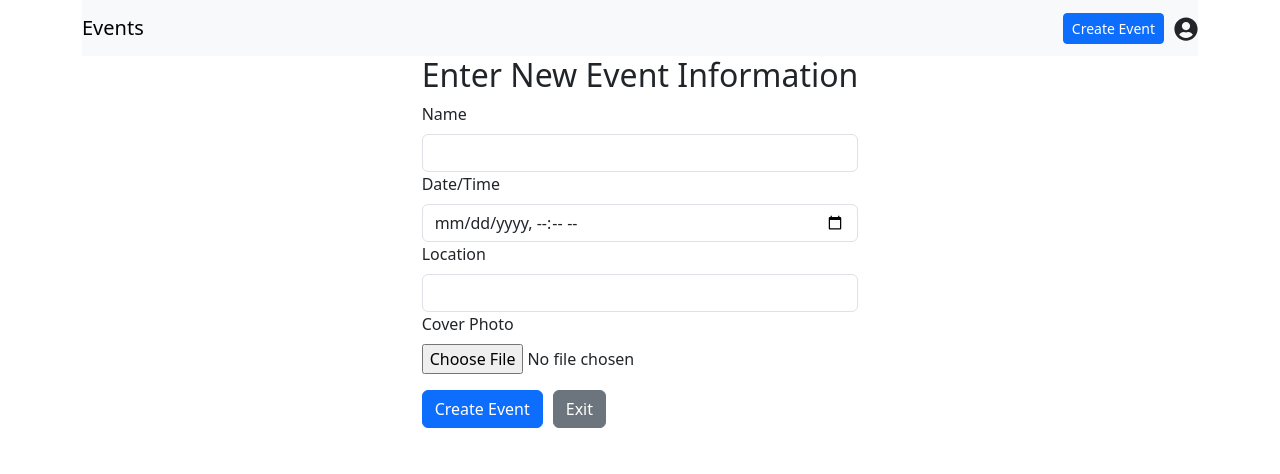
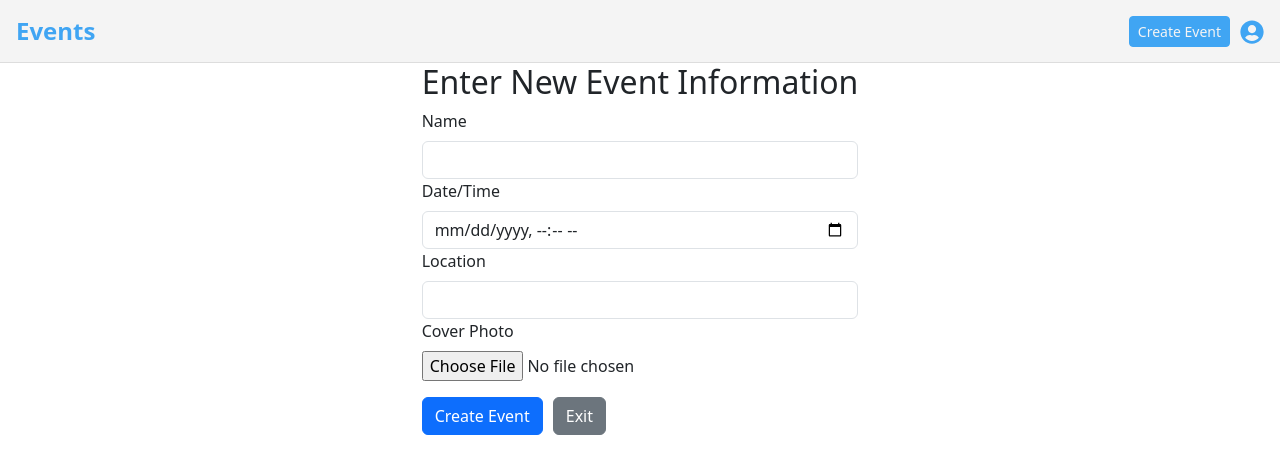
Before and after one commit to krakatorange/szechuan-client, a React (Create React App) app: page /events in a window 1280 px wide. Shown: the top 474 px of the page. Built offline with nearby package versions, Linux system fonts and the light colour scheme; no server answers; sample sign-in values are in the browser's storage.

Commit message:
UI completed of navbar

```diff
--- a/src/App.jsx
+++ b/src/App.jsx
@@ -1,6 +1,7 @@
 import './App.css';
 import React from 'react';
-import { BrowserRouter as Router, Route, Routes } from 'react-router-dom';
+import { BrowserRouter as Router, Route, Routes, useLocation } from 'react-router-dom';
+import CustomNavbar from './Components/CustomNavbar'; // adjust path if necessary
 import SignUp from './Components/Sign_up';
 import UploadFile from './Components/Upload_File';
 import Dashboard from './Components/Dashboard';
@@ -11,23 +12,34 @@ import { DirectoryPollerProvider } from './DirectoryPollerContext'; // Update th
 import ProtectedRoute from "./Protected-Route";
 
 function App() {
-
   return (
     <Router>
       <UserAuthContextProvider>
         <DirectoryPollerProvider> {/* <-- Wrap your Routes with DirectoryPollerContextProvider */}
-          <Routes>
-            <Route path='/dashboard' element={<ProtectedRoute ><Dashboard /></ProtectedRoute>} />
-            <Route path="/" element={<ProtectedRoute ><Dashboard /></ProtectedRoute>} />
-            <Route path="/signup" element={<SignUp />} />
-            <Route path='/event/:eventId' element={<ProtectedRoute><UploadFile/></ProtectedRoute>}/>
-            <Route path='/selfie/:userId' element={<ProtectedRoute><Selfie_Upload/></ProtectedRoute>}/>
-            <Route path='/events' element={<ProtectedRoute><Events/></ProtectedRoute>}/>
-          </Routes>
+          <RoutesWithNavbar />
         </DirectoryPollerProvider>
       </UserAuthContextProvider>
     </Router>
   );
 }
 
+function RoutesWithNavbar() {
+  const location = useLocation();
+  const isSignUpPage = location.pathname === '/signup'; // Add any other paths where you want to hide the navbar
+
+  return (
+    <>
+      {!isSignUpPage && <CustomNavbar />} {/* Hide navbar for signup page */}
+      <Routes>
+        <Route path='/dashboard' element={<ProtectedRoute ><Dashboard /></ProtectedRoute>} />
+        <Route path="/" element={<ProtectedRoute ><Dashboard /></ProtectedRoute>} />
+        <Route path="/signup" element={<SignUp />} />
+        <Route path='/event/:eventId' element={<ProtectedRoute><UploadFile/></ProtectedRoute>}/>
+        <Route path='/selfie/:userId' element={<ProtectedRoute><Selfie_Upload/></ProtectedRoute>}/>
+        <Route path='/events' element={<ProtectedRoute><Events/></ProtectedRoute>}/>
+      </Routes>
+    </>
+  );
+}
+
 export default App;
--- a/src/Components/CustomNavbar.jsx
+++ b/src/Components/CustomNavbar.jsx
@@ -1,23 +1,18 @@
-import React, { useState } from "react";
+import React, { useState, useRef, useEffect } from "react";
 import { Navbar, Button } from "react-bootstrap";
-import { FaUserCircle, FaFolder } from "react-icons/fa"; // Importing Folder icon
+import { FaUserCircle, FaFolder } from "react-icons/fa";
 import { Link, useNavigate } from "react-router-dom";
 import { useUserAuth } from "../UserContextProvider";
 import { useDirectoryPoller } from "../DirectoryPollerContext";
-
 
 function CustomNavbar() {
   const [showDrawer, setShowDrawer] = useState(false);
   const navigate = useNavigate();
   const { user, logOut } = useUserAuth();
   const userId = user?.uid;
-
-  // Directory Poller state and functions from context
-  const {
-    isPollerRunning,
-    currentEventId,
-    setShowMonitorImages,
-  } = useDirectoryPoller();
+  const { isPollerRunning, currentEventId, setShowMonitorImages } = useDirectoryPoller();
+  const userIconRef = useRef(null); // Ref for the user icon
+  const [drawerStyle, setDrawerStyle] = useState({});
 
   const toggleDrawer = () => {
     setShowDrawer(!showDrawer);
@@ -39,55 +34,129 @@ function CustomNavbar() {
     }
   };
 
-  const navItemsStyle = {
-    display: "flex",
-    alignItems: "center",
+  // Function to update the drawer position
+  const updateDrawerPosition = () => {
+    if (userIconRef.current) {
+      const rect = userIconRef.current.getBoundingClientRect();
+      const scrollTop = window.pageYOffset || document.documentElement.scrollTop;
+      const top = rect.top + scrollTop + rect.height; // position below the icon
+      const right = window.innerWidth - rect.right; // position aligned to the right of the icon
+
+      // Update drawer style
+      setDrawerStyle({
+        top: `${top}px`,
+        right: `${right}px`, // align to the right side of the icon
+        width: '300px', // increased width for the drawer
+        padding: '15px', // added padding for the drawer content
+      });
+    }
   };
 
-  const userIconStyle = {
-    cursor: "pointer",
-    marginLeft: "10px",
+  // Update drawer position when it's opened
+  useEffect(() => {
+    if (showDrawer) {
+      updateDrawerPosition();
+    }
+  }, [showDrawer]);
+
+  const styles = {
+    navbarContainer: {
+      width: '100%',
+      paddingLeft: 0,
+      paddingRight: 0,
+      backgroundColor: '#f4f4f4',
+    },
+    navbar: {
+      width: '100%',
+      backgroundColor: '#f4f4f4',
+      borderBottom: '1px solid #ddd',
+      padding: '0.5rem 1rem',
+    },
+    brand: {
+      color: '#40a5f3',
+      fontWeight: 'bold',
+      fontSize: '1.5rem',
+    },
+    navItems: {
+      display: 'flex',
+      alignItems: 'center',
+    },
+    directory: {
+      cursor: 'pointer',
+      marginRight: '15px',
+    },
+    eventId: {
+      marginLeft: '8px',
+      color: '#40a5f3',
+    },
+    button: {
+      backgroundColor: '#40a5f3',
+      color: '#f4f4f4',
+      borderColor: '#40a5f3',
+    },
+    userIcon: {
+      cursor: 'pointer',
+      marginLeft: '10px',
+      color: '#40a5f3',
+      position: 'relative',
+    },
+    customDrawer: {
+      position: 'absolute',
+      backgroundColor: 'white',
+      boxShadow: '0px 8px 16px 0px rgba(0,0,0,0.2)',
+      zIndex: 1,
+      transition: 'transform 0.3s ease-out', // Add this line for transition animation
+      transform: showDrawer ? 'translateX(0)' : 'translateX(100%)', // Add this line for sliding effect
+    },
+    drawerContent: {
+      display: 'flex',
+      flexDirection: 'column',
+      gap: '10px', // space between items
+    },
+    drawerButton: {
+      marginTop: '10px', // increased top margin for more space
+      backgroundColor: '#40a5f3',
+    },
+    userInfo: {
+      marginBottom: '15px', // space below user info section
+    },
   };
 
   return (
-    <div>
-      <Navbar bg="light" expand="lg" className="justify-content-between">
-      <Link to="/" className="navbar-brand">Events</Link>
-        <div style={navItemsStyle}>
-          {/* other navbar items */}
-          {currentEventId && ( // Only show the DirectoryPoller icon if there's an active event
-            <div
-              onClick={handleDirectoryPollerClick}
-              style={{ cursor: "pointer", marginRight: "15px" }}
-            >
-              <FaFolder color={isPollerRunning ? "green" : "grey"} size={24} />
-              {/* Display event name next to the icon */}
-              <span style={{ marginLeft: "8px" }}>{currentEventId}</span>
+    <div style={styles.navbarContainer}>
+      <Navbar expand="lg" style={styles.navbar} className="justify-content-between">
+        <Link to="/" style={styles.brand} className="navbar-brand">Events</Link>
+        <div style={styles.navItems}>
+          {currentEventId && (
+            <div onClick={handleDirectoryPollerClick} style={styles.directory}>
+              <FaFolder color={isPollerRunning ? "green" : "#40a5f3"} size={24} />
+              <span style={styles.eventId}>{currentEventId}</span>
             </div>
           )}
           <Link to="/events" className="mr-3">
-            <Button variant="primary" size="sm">
+            <Button variant="primary" size="sm" style={styles.button}>
               Create Event
             </Button>
           </Link>
-          <div style={userIconStyle} onClick={toggleDrawer}>
-            <FaUserCircle size={24} />
+          <div style={styles.userIcon} onClick={toggleDrawer} ref={userIconRef}>
+            <FaUserCircle size={24} color="#40a5f3" />
           </div>
         </div>
       </Navbar>
 
       {showDrawer && (
-        <div className="custom-drawer">
-          {/* Drawer content */}
-          <div className="drawer-content">
+        <div style={{ ...styles.customDrawer, ...drawerStyle }}>
+          <div style={styles.drawerContent}>
             <h5>User Information</h5>
-            {user && <p>Phone: {user.phoneNumber}</p>}
-            {/* Display user information here */}
-            <Button onClick={handleSelfie}>Take Selfie</Button>
-            <Button onClick={handleLogOut}>Sign Out</Button>
+            {user && (
+              <div style={styles.userInfo}>
+                <div>Phone:</div>
+                <div>{user.phoneNumber}</div>
+              </div>
+            )}
+            <Button style={styles.drawerButton} onClick={handleSelfie}>Take Selfie</Button>
+            <Button style={styles.drawerButton} onClick={handleLogOut}>Sign Out</Button>
           </div>
-          {/* Overlay for closing the drawer */}
-          <div className="drawer-overlay" onClick={toggleDrawer}></div>
         </div>
       )}
     </div>
--- a/src/Components/Dashboard.jsx
+++ b/src/Components/Dashboard.jsx
@@ -1,6 +1,5 @@
 import React, { useState, useEffect, useCallback, useRef } from "react";
 import { Container, Card } from "react-bootstrap";
-import CustomNavbar from "./CustomNavbar";
 import NotificationBox from "./NotificationBox";
 import axios from "axios";
 import { useUserAuth } from "../UserContextProvider";
@@ -74,9 +73,13 @@ function Dashboard() {
     [fetchEvents]
   );
 
+  const containerStyle = {
+    maxWidth: '90%', // allows the container to expand fully on all screen sizes
+    padding: '0 15px', // maintains a small padding on the sides
+  };
+
   return (
-    <Container>
-      <CustomNavbar />
+    <Container style={containerStyle}>
       <h1 className="mt-4">Dashboard</h1>
       <Card className="mt-4">
         <Card.Body>
--- a/src/Components/Events.jsx
+++ b/src/Components/Events.jsx
@@ -1,7 +1,6 @@
 import React, { useState } from "react";
 import { Container, Form, Button } from "react-bootstrap";
 import axios from 'axios';
-import CustomNavbar from "./CustomNavbar";
 import { useNavigate } from "react-router-dom";
 // import { collection, addDoc } from "firebase/firestore";
 // import { db } from "../firebase"; // Assuming you have your Firebase configuration set up in a separate file named 'firebase.js'.
@@ -53,9 +52,13 @@ function EventPage() {
   };
 
 
+  const containerStyle = {
+    maxWidth: '90%', // allows the container to expand fully on all screen sizes
+    padding: '0 15px', // maintains a small padding on the sides
+  };
+
   return (
-    <Container>
-      <CustomNavbar/>
+    <Container style={containerStyle}>
       <div className="d-flex justify-content-center align-items-center form-container">
         <div className="vertical-form">
           <h2>Enter New Event Information</h2>
--- a/src/Components/Selfie_Upload.jsx
+++ b/src/Components/Selfie_Upload.jsx
@@ -1,6 +1,5 @@
 import React, { useState, useRef, useEffect } from "react";
 import { Container, Button, Toast } from "react-bootstrap";
-import CustomNavbar from "./CustomNavbar";
 import { useParams } from "react-router-dom";
 import axios from "axios";
 import { useUserAuth } from "../UserContextProvider";
@@ -91,9 +90,13 @@ function Selfie_Upload() {
       });
   }, [userId]);
 
+  const containerStyle = {
+    maxWidth: '90%', // allows the container to expand fully on all screen sizes
+    padding: '0 15px', // maintains a small padding on the sides
+  };
+
   return (
-    <Container>
-      <CustomNavbar />
+    <Container style={containerStyle}>
       <div className="d-flex justify-content-end mt-3">
         <Button
           variant="primary"
--- a/src/Components/Upload_File.jsx
+++ b/src/Components/Upload_File.jsx
@@ -1,6 +1,5 @@
 import React, { useState, useEffect, useRef } from "react";
 import { Container, Button, Card, Modal, Toast } from "react-bootstrap";
-import CustomNavbar from "./CustomNavbar";
 import { useParams } from "react-router-dom";
 import axios from "axios";
 import { useUserAuth } from "../UserContextProvider";
@@ -304,9 +303,13 @@ function UploadFile() {
     };
   }, [eventId, userId]);
 
+  const containerStyle = {
+    maxWidth: '90%', // allows the container to expand fully on all screen sizes
+    padding: '0 15px', // maintains a small padding on the sides
+  };
+
   return (
-    <Container>
-      <CustomNavbar />
+    <Container style={containerStyle}>
       {event ? (
         <Card className="mt-4" style={{ width: "100%", maxWidth: "100vw" }}>
           <Card.Img
```
